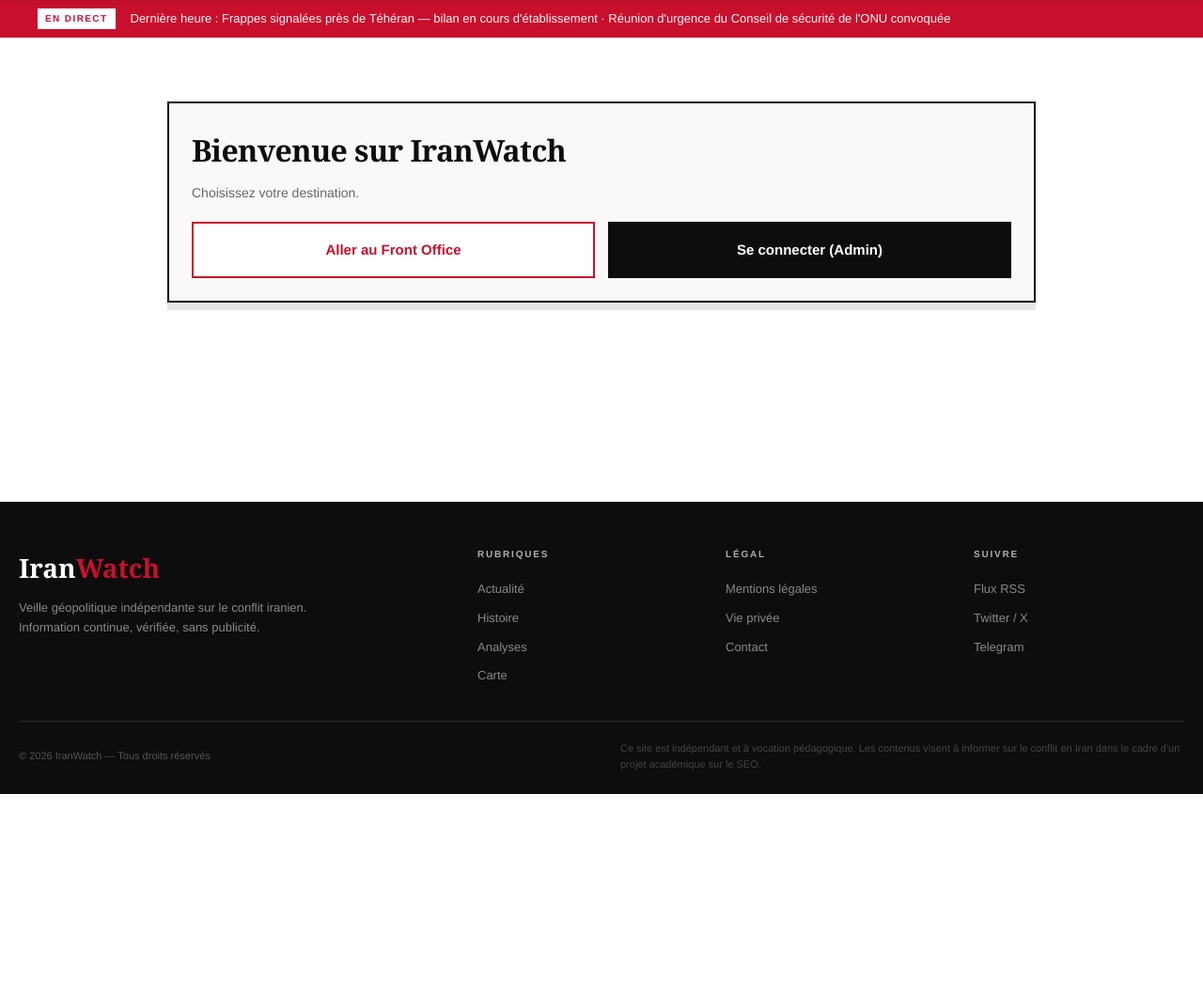
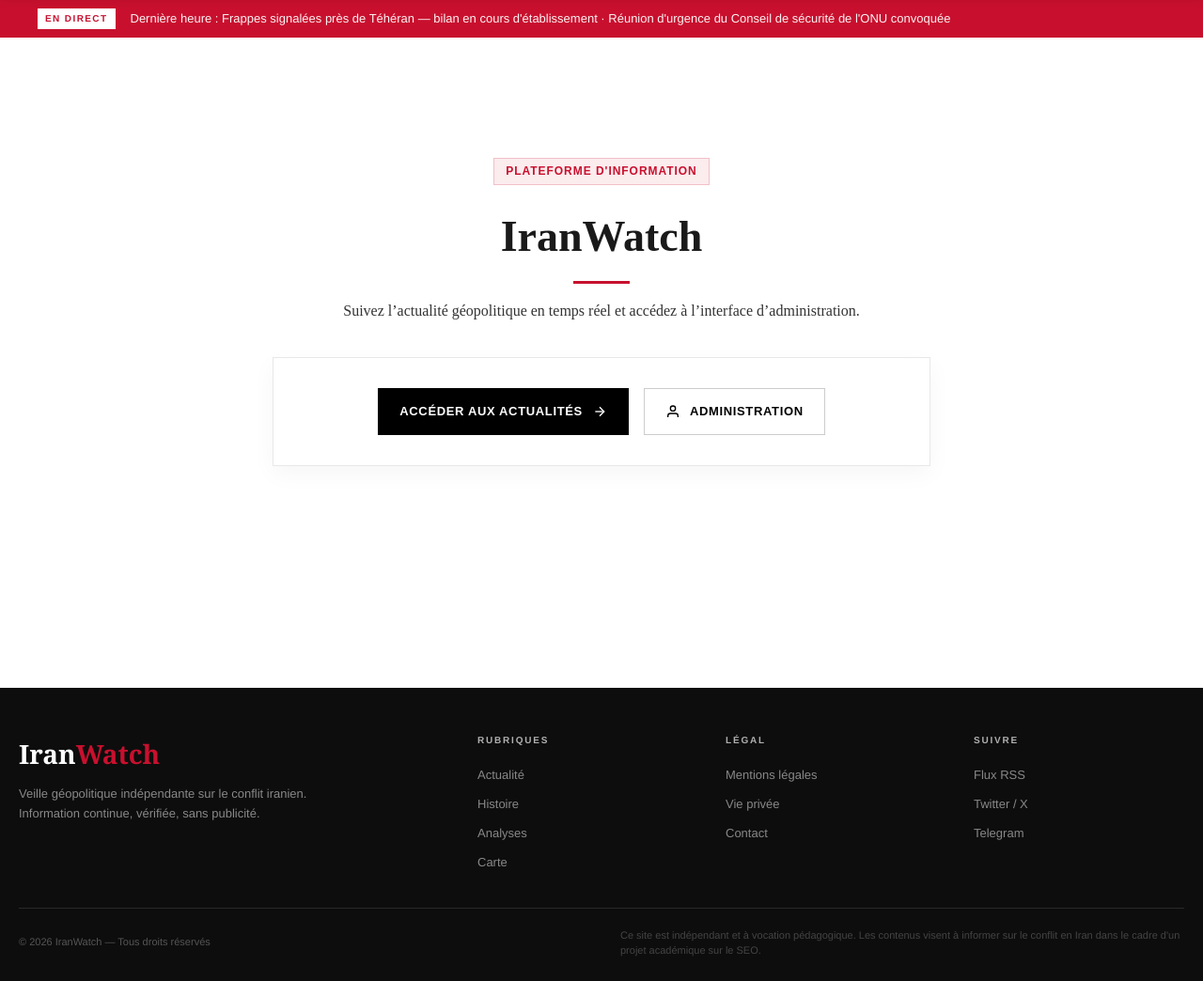
Before and after one commit to stevecrafted/WW3, a PHP site: page / in a window 1280 px wide. Shown: the part 197-1241 px from the top of the page at 94% size. Before the commit the page ends 1042 px from the top, so only its background shows below. Run offline with PHP 8.4, Linux system fonts and the light colour scheme.

Commit message:
fix css acceuil

```diff
--- a/app/views/front_office/pages/Home.php
+++ b/app/views/front_office/pages/Home.php
@@ -1,109 +1,169 @@
-<section class="welcome-section">
-    <div class="welcome-card">
-        <h1 class="welcome-title">Bienvenue sur IranWatch</h1>
-        <p class="welcome-subtitle">Choisissez votre destination.</p>
+<section class="home-page">
+    <div class="home-container">
 
-        <div class="welcome-buttons">
-            <a href="/actualite" class="welcome-btn welcome-btn-front">Aller au Front Office</a>
-            <a href="/login" class="welcome-btn welcome-btn-admin">Se connecter (Admin)</a>
+        <!-- Header (comme login) -->
+        <div class="home-header">
+            <span class="home-header__badge">Plateforme d'information</span>
+            <h1 class="home-header__title">IranWatch</h1>
+            <div class="home-header__line"></div>
+            <p class="home-header__desc">
+                Suivez l’actualité géopolitique en temps réel et accédez à l’interface d’administration.
+            </p>
         </div>
+
+        <!-- Carte principale -->
+        <div class="home-card">
+            <div class="home-actions">
+
+                <a href="/actualite" class="home-btn home-btn--primary">
+                    Accéder aux actualités
+                    <svg width="16" height="16" viewBox="0 0 24 24" fill="none" stroke="currentColor" stroke-width="2">
+                        <line x1="5" y1="12" x2="19" y2="12"></line>
+                        <polyline points="12 5 19 12 12 19"></polyline>
+                    </svg>
+                </a>
+
+                <a href="/login" class="home-btn home-btn--secondary">
+                    <svg width="16" height="16" viewBox="0 0 24 24" fill="none" stroke="currentColor" stroke-width="2">
+                        <path d="M20 21v-2a4 4 0 0 0-4-4H8a4 4 0 0 0-4 4v2"></path>
+                        <circle cx="12" cy="7" r="4"></circle>
+                    </svg>
+                    Administration
+                </a>
+
+            </div>
+        </div>
+
     </div>
 </section>
 
 <style>
-    /* Styles adaptés au thème IranWatch */
-    .welcome-section {
-        max-width: 960px;
-        margin: 36px auto;
-        padding: 0 18px 36px;
+.home-page {
+    background: #ffffff;
+    min-height: calc(100vh - 280px);
+    display: flex;
+    align-items: center;
+    justify-content: center;
+    padding: 40px 20px;
 }
 
-    .welcome-card {
-        background: var(--beige, #faf9f7);
-        border: 2px solid var(--noir, #0d0d0d);
-        /* border-radius: 18px; */
-        padding: 24px;
-        box-shadow: 0 8px 0 rgba(0, 0, 0, 0.1);
-        transition: transform 0.2s ease, box-shadow 0.2s ease;
+.home-container {
+    max-width: 700px;
+    width: 100%;
 }
 
-    .welcome-card:hover {
-        transform: translateY(-2px);
-        box-shadow: 0 12px 0 rgba(0, 0, 0, 0.12);
+/* HEADER (copié logique login) */
+.home-header {
+    text-align: center;
+    margin-bottom: 36px;
 }
 
-    .welcome-title {
-        margin: 0 0 8px;
-        font-family: var(--font-titre, 'Playfair Display', Georgia, serif);
-        font-size: 32px;
-        font-weight: 900;
-        color: var(--noir, #0d0d0d);
-        letter-spacing: -0.02em;
+.home-header__badge {
+    display: inline-block;
+    font-family: 'DM Sans', sans-serif;
+    font-size: 12px;
+    font-weight: 600;
+    text-transform: uppercase;
+    letter-spacing: 0.08em;
+    color: #c8102e;
+    background: rgba(200, 16, 46, 0.08);
+    padding: 4px 12px;
+    margin-bottom: 18px;
+    border: 1px solid rgba(200, 16, 46, 0.2);
 }
 
-    .welcome-subtitle {
-        margin: 0 0 20px;
-        font-family: var(--font-ui, 'DM Sans', Helvetica, sans-serif);
-        font-size: 14px;
-        color: var(--gris-moyen, #666666);
-        font-weight: 400;
+.home-header__title {
+    font-family: 'Playfair Display', serif;
+    font-size: 46px;
+    font-weight: 900;
+    margin: 0 0 10px;
 }
 
-    .welcome-buttons {
-        display: grid;
-        grid-template-columns: repeat(auto-fit, minmax(240px, 1fr));
-        gap: 14px;
+.home-header__line {
+    width: 60px;
+    height: 3px;
+    background: #c8102e;
+    margin: 0 auto 16px;
 }
 
-    .welcome-btn {
-        display: block;
-        text-decoration: none;
-        background: #efecd9;
-        border: 2px solid var(--noir, #0d0d0d);
-        /* border-radius: 14px; */
-        padding: 16px;
-        font-family: var(--font-ui, 'DM Sans', Helvetica, sans-serif);
-        font-weight: 600;
-        font-size: 15px;
-        text-align: center;
-        transition: all 0.2s ease;
-        cursor: pointer;
+.home-header__desc {
+    font-family: 'Source Serif 4', serif;
+    font-size: 16px;
+    color: #333;
 }
 
-    .welcome-btn-front {
-        background: var(--blanc, #ffffff);
-        color: var(--rouge, #c8102e);
-        border-color: var(--rouge, #c8102e);
+/* CARD */
+.home-card {
+    background: #ffffff;
+    border: 1px solid #e8e8e8;
+    box-shadow: 0 8px 24px rgba(0,0,0,0.04);
+    transition: 0.2s;
 }
 
-    .welcome-btn-front:hover {
-        background: var(--rouge, #c8102e);
-        color: var(--blanc, #ffffff);
-        transform: translateY(-2px);
+.home-card:hover {
+    box-shadow: 0 12px 32px rgba(0,0,0,0.08);
 }
 
-    .welcome-btn-admin {
-        background: var(--noir, #0d0d0d);
-        color: var(--blanc, #ffffff);
-        border-color: var(--noir, #0d0d0d);
+/* ACTIONS */
+.home-actions {
+    padding: 32px;
+    display: flex;
+    gap: 16px;
+    justify-content: center;
 }
 
-    .welcome-btn-admin:hover {
-        background: var(--rouge, #c8102e);
-        border-color: var(--rouge, #c8102e);
-        transform: translateY(-2px);
+/* BUTTONS (même logique que login) */
+.home-btn {
+    display: inline-flex;
+    align-items: center;
+    gap: 10px;
+    padding: 14px 22px;
+    font-family: 'DM Sans', sans-serif;
+    font-size: 13px;
+    font-weight: 600;
+    text-transform: uppercase;
+    letter-spacing: 0.05em;
+    text-decoration: none;
+    transition: 0.2s;
+    border: 1px solid transparent;
 }
 
-    /* Responsive */
+/* PRIMARY */
+.home-btn--primary {
+    background: #000;
+    color: #fff;
+}
+
+.home-btn--primary:hover {
+    background: #c8102e;
+    transform: translateY(-1px);
+}
+
+/* SECONDARY */
+.home-btn--secondary {
+    border: 1px solid #ccc;
+    color: #000;
+}
+
+.home-btn--secondary:hover {
+    border-color: #000;
+    background: #f8f8f8;
+    transform: translateY(-1px);
+}
+
+/* RESPONSIVE */
 @media (max-width: 600px) {
-        .welcome-title {
-            font-size: 26px;
+    .home-actions {
+        flex-direction: column;
     }
-        .welcome-buttons {
-            grid-template-columns: 1fr;
+
+    .home-btn {
+        width: 100%;
+        justify-content: center;
     }
-        .welcome-card {
-            padding: 20px;
+
+    .home-header__title {
+        font-size: 36px;
     }
 }
 </style>
```
Lines whose indentation alone changed are shown as unchanged.
